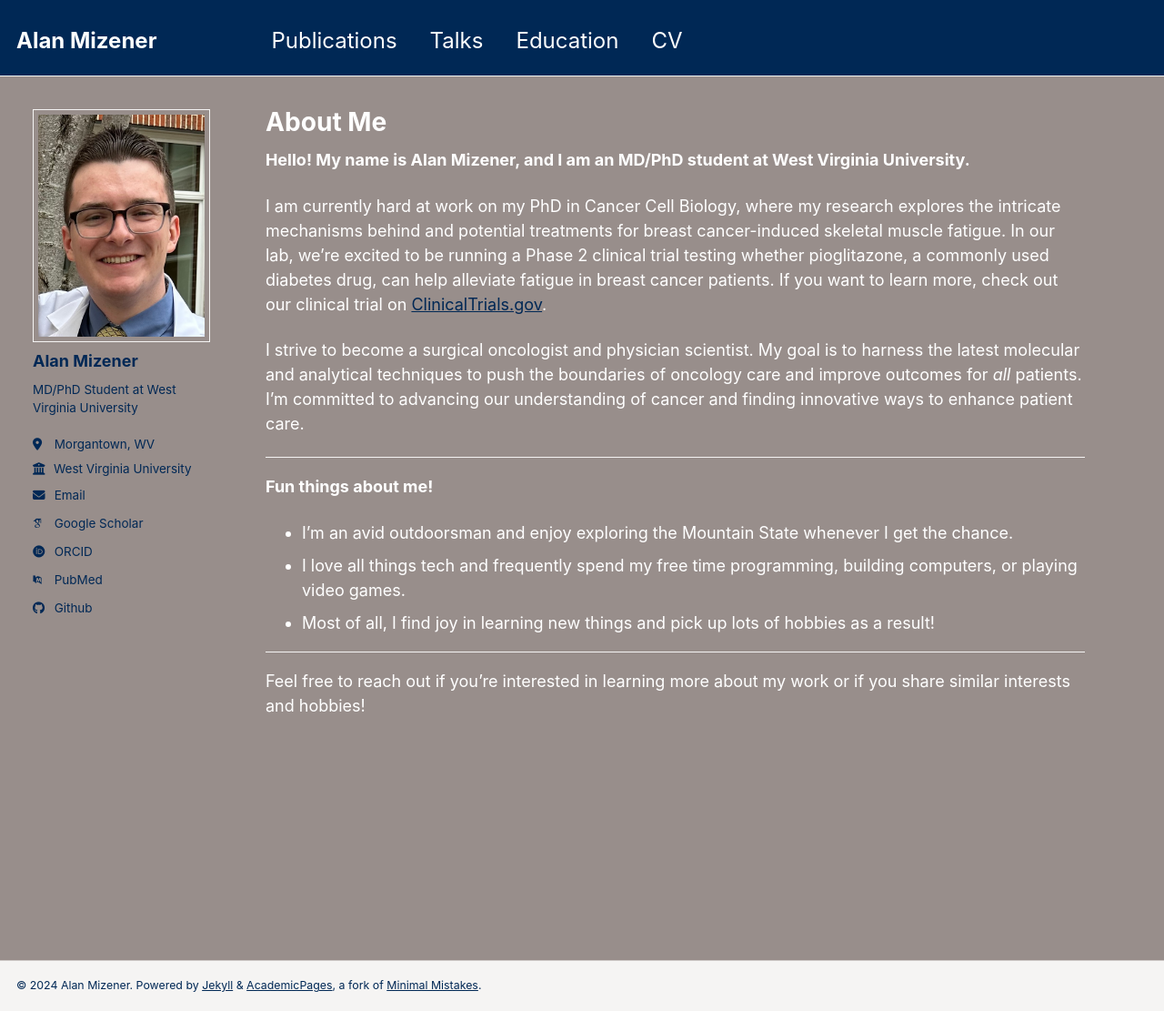
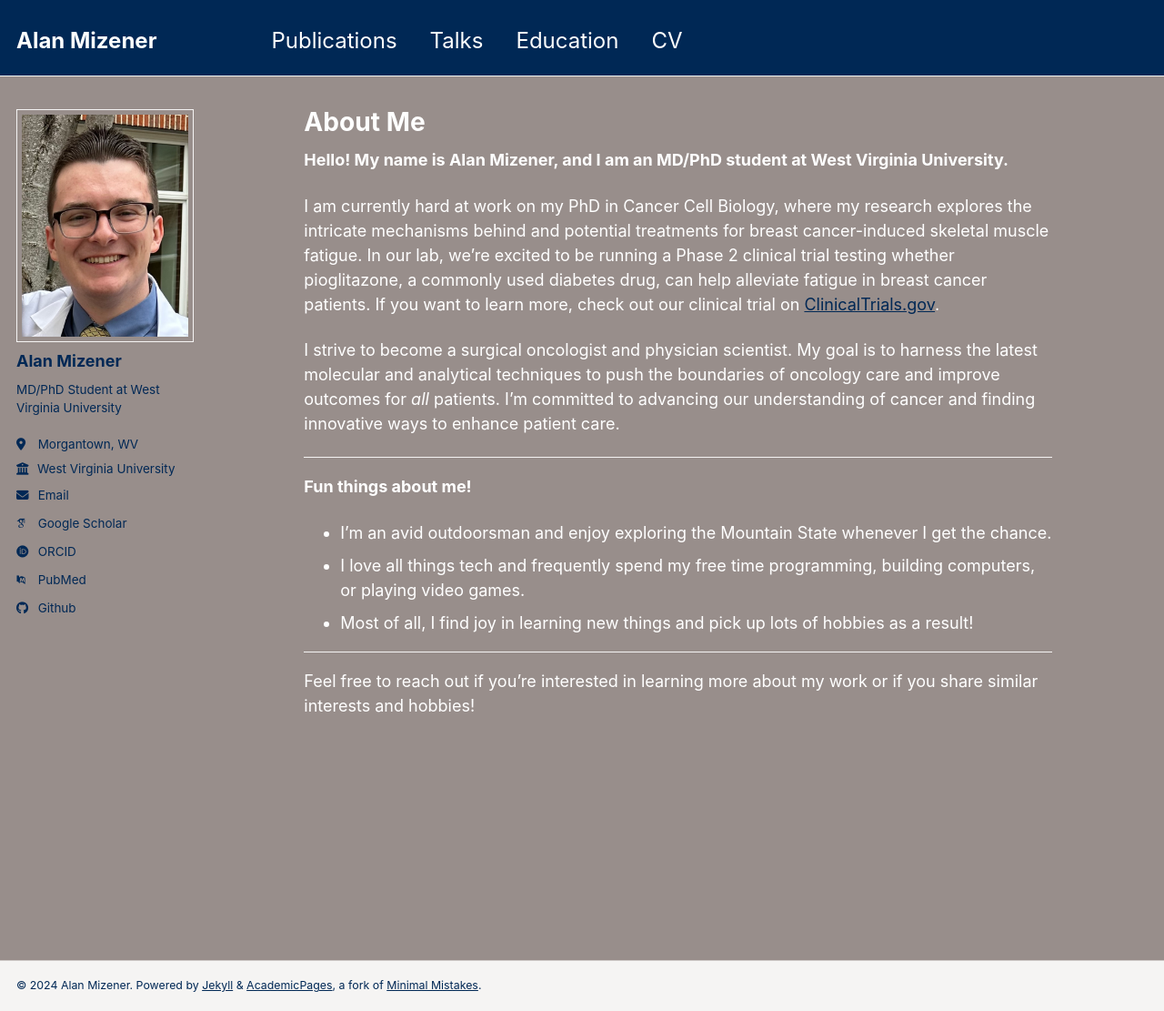
Before and after one commit to admizener/admizener.github.io, a Jekyll site: the page built from _pages/about.md, in a window 1280 px wide and 1111 px high. Shown: the whole window at 91% size. Built offline with Jekyll 4.4.1, drawn with Linux system fonts in a browser that asks for light colours; some web fonts are replaced.

Commit message:
Update _page.scss

```diff
--- a/_sass/_page.scss
+++ b/_sass/_page.scss
@@ -6,8 +6,8 @@
   @include container;
   @include clearfix;
   margin-top: 2em;
-  padding-left: 2em;
-  padding-right: 2em;
+  padding-left: 1em;
+  padding-right: 1em;
   animation: intro 0.3s both;
   animation-delay: 0.35s;
 
@@ -19,8 +19,8 @@
 .page {
   @include breakpoint($large) {
     @include span(10 of 12 last);
-    @include prefix(0.5 of 12);
-    @include suffix(0.5 of 12);
+    @include prefix(1 of 12);
+    @include suffix(1 of 12);
   }
 
   .page__inner-wrap {
```
